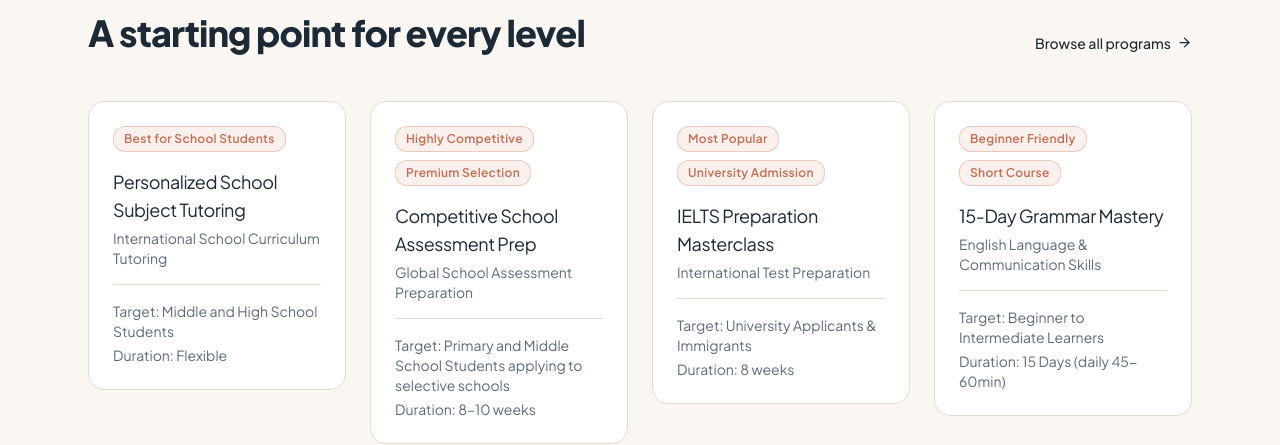
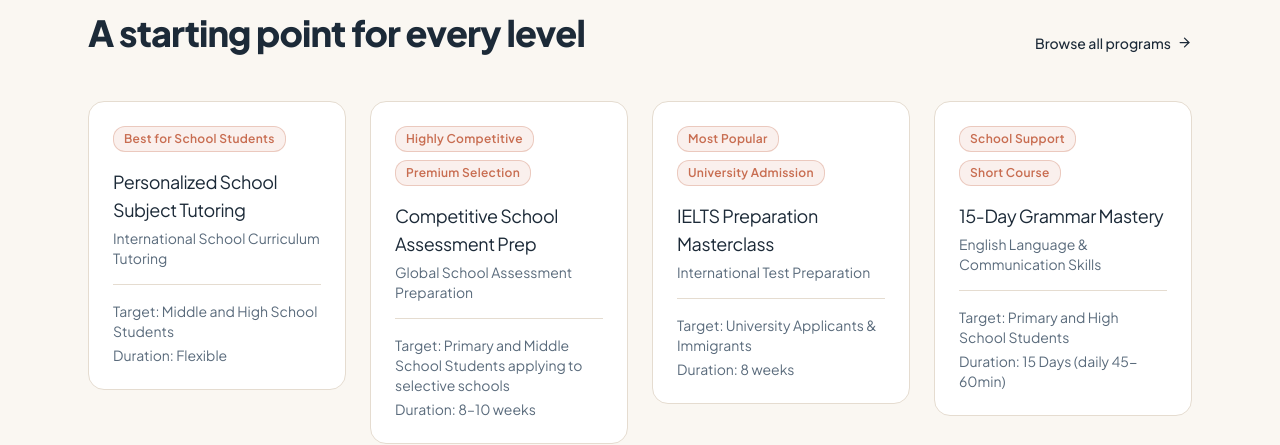
Before and after one commit to Raffy0-1/Aevian-Acadmey, a Next.js app: page / in a window 1280 px wide. Shown: the part 2646-3091 px from the top of the page. Built offline with nearby package versions, Linux system fonts and the light colour scheme; no server answers; the database is empty.

Commit message:
Reposition platform focus on UK & Australia exam tuition (NAPLAN, ACARA, IGCSE, IELTS), move e-skills to Coming Soon, and streamline country focus

```diff
--- a/app/countries/page.tsx
+++ b/app/countries/page.tsx
@@ -6,14 +6,16 @@ import { SectionHeading } from "@/components/ui/section-heading";
 import { Globe } from "lucide-react";
 
 export default function CountriesPage() {
-  const regions = [
-    { name: "United Kingdom", description: "Our primary market. Extensive support for UK SATs, GCSE/IGCSE, A-Levels, and 11+ Selective School Tests." },
-    { name: "Australia", description: "NAPLAN preparation, Australian Curriculum tutoring, and selective school entrance exams." },
-    { name: "USA & Canada", description: "SAT/ACT preparation, AP courses, MAP Growth, and American/Canadian school curricula." },
-    { name: "Gulf & Middle East", description: "Supporting expatriate families with international curricula and dedicated Quran & Islamic Studies programs." },
-    { name: "Europe", description: "IB curriculum specialists and English Language & Communication short courses." },
-    { name: "Pakistan & South Asia", description: "Affordable, high-quality tutoring for local and international boards, plus competitive IELTS/PTE preparation." }
+  const primaryRegions = [
+    { name: "United Kingdom", badge: "Primary Focus", description: "Comprehensive 1-on-1 private tuition for UK SATs, GCSE/IGCSE, A-Levels, 11+ Selective Exams, and Cambridge board assessments." },
+    { name: "Australia", badge: "Primary Focus", description: "Specialized NAPLAN preparation, ACARA Australian Curriculum tutoring, and selective school entrance exam coaching." },
   ];
+
+  const futureRegions = [
+    { name: "USA & North America", badge: "Coming Soon", description: "Standardized test prep (SAT/AP) and American curriculum subject tutoring." },
+    { name: "Gulf & Middle East", badge: "Coming Soon", description: "Expatriate international school curriculum support and Quranic foundations." },
+  ];
+
 
   return (
     <>
@@ -26,17 +28,44 @@ export default function CountriesPage() {
             description="Aevian connects students from around the world with expert educators. We offer specialized support tailored to the educational standards of your region."
           />
 
-          <div className="grid gap-6 sm:grid-cols-2">
-            {regions.map((region) => (
-              <div key={region.name} className="flex gap-4 p-6 rounded-lg border border-border bg-card">
-                <Globe className="h-6 w-6 text-gold shrink-0 mt-1" />
-                <div>
-                  <h3 className="text-xl font-medium text-foreground">{region.name}</h3>
-                  <p className="mt-2 text-sm text-muted-foreground">{region.description}</p>
-                </div>
+          <div className="space-y-10">
+            <div>
+              <h2 className="font-display text-2xl font-semibold text-foreground mb-6">Primary Target Markets</h2>
+              <div className="grid gap-6 sm:grid-cols-2">
+                {primaryRegions.map((region) => (
+                  <div key={region.name} className="flex gap-4 p-6 rounded-xl border border-meridian/30 bg-card shadow-sm">
+                    <Globe className="h-6 w-6 text-copper shrink-0 mt-1" />
+                    <div>
+                      <div className="flex items-center gap-2">
+                        <h3 className="text-xl font-medium text-foreground">{region.name}</h3>
+                        <span className="text-[10px] font-mono uppercase tracking-wider bg-copper/10 text-copper px-2 py-0.5 rounded-md font-semibold">{region.badge}</span>
+                      </div>
+                      <p className="mt-2 text-sm text-muted-foreground leading-relaxed">{region.description}</p>
+                    </div>
+                  </div>
+                ))}
               </div>
-            ))}
+            </div>
+
+            <div className="pt-6 border-t border-border">
+              <h2 className="font-display text-xl font-medium text-muted-foreground mb-6">Future Expansion</h2>
+              <div className="grid gap-6 sm:grid-cols-2">
+                {futureRegions.map((region) => (
+                  <div key={region.name} className="flex gap-4 p-6 rounded-xl border border-border bg-card/60 opacity-85">
+                    <Globe className="h-6 w-6 text-muted-foreground shrink-0 mt-1" />
+                    <div>
+                      <div className="flex items-center gap-2">
+                        <h3 className="text-lg font-medium text-foreground">{region.name}</h3>
+                        <span className="text-[10px] font-mono uppercase tracking-wider bg-muted text-muted-foreground px-2 py-0.5 rounded-md">{region.badge}</span>
+                      </div>
+                      <p className="mt-2 text-xs text-muted-foreground">{region.description}</p>
+                    </div>
+                  </div>
+                ))}
+              </div>
+            </div>
           </div>
+
         </Container>
       </main>
       <Footer />
--- a/components/home/audience-benefits.tsx
+++ b/components/home/audience-benefits.tsx
@@ -10,10 +10,11 @@ const parent = [
 
 const student = [
   "Join live classes from any device, no software to install",
-  "Track your own progress and unlock the next module",
-  "Earn certificates tied to real curriculum outcomes",
+  "Track your subject progress with past paper practice",
+  "Targeted prep for UK SATs, GCSEs, A-Levels, NAPLAN & IELTS",
   "Message your teacher directly between classes",
 ];
+
 
 export function AudienceBenefits() {
   return (
--- a/components/home/how-it-works.tsx
+++ b/components/home/how-it-works.tsx
@@ -36,10 +36,11 @@ export function HowItWorks() {
         <ScrollReveal>
           <SectionHeading
             eyebrow="How it works"
-            title="From first class to certificate"
+            title="From first diagnostic to exam success"
             align="center"
             className="mx-auto"
           />
+
         </ScrollReveal>
         <div className="mt-14 grid gap-10 sm:grid-cols-2 lg:grid-cols-4">
           <ScrollRevealStagger>
--- a/lib/data/programs.ts
+++ b/lib/data/programs.ts
@@ -118,27 +118,47 @@ export const programs: ProgramCategory[] = [
   {
     id: "language-skills",
     title: "English Language & Communication Skills",
-    description: "Short, impactful courses to improve fluency, grammar, and professional communication.",
+    description: "Targeted programs to improve spoken fluency, grammar, and formal writing for school exams.",
     courses: [
       {
         slug: "grammar-mastery",
         title: "15-Day Grammar Mastery",
-        description: "Intensive short course to solidify English grammar fundamentals.",
-        targetStudents: "Beginner to Intermediate Learners",
+        description: "Intensive short course to solidify English grammar fundamentals for school assessments.",
+        targetStudents: "Primary and High School Students",
         duration: "15 Days (daily 45-60min)",
-        learningOutcomes: ["Flawless sentence structure", "Confidence in writing", "Correction of common errors"],
-        badges: ["Beginner Friendly", "Short Course"],
-        curriculumTags: ["English Language"],
+        learningOutcomes: ["Flawless sentence structure", "Confidence in exam writing", "Correction of common syntax errors"],
+        badges: ["School Support", "Short Course"],
+        curriculumTags: ["UK Curriculum", "Australian Curriculum"],
         pricing: [
-          { name: "Complete Course", priceGBP: 59, priceUSD: 75, pricePKR: "8,000–15,000", features: ["Daily sessions", "Interactive exercises"] },
+          { name: "Complete Course", priceGBP: 59, priceUSD: 75, pricePKR: "8,000–15,000", features: ["Daily 1-on-1 sessions", "Interactive exam exercises"] },
+        ]
+      }
+    ]
+  },
+  {
+    id: "e-skills-coming-soon",
+    title: "E-Skills & Professional Certifications",
+    description: "Generic skill courses, coding bootcamps, and professional certificates (Launching soon).",
+    courses: [
+      {
+        slug: "coding-for-kids-coming-soon",
+        title: "Python & Creative Coding",
+        description: "Interactive programming for young learners (Enrollments opening soon).",
+        targetStudents: "Ages 10–16",
+        duration: "Coming Soon",
+        learningOutcomes: ["Computational logic", "Python fundamentals", "Project creation"],
+        badges: ["Coming Soon"],
+        curriculumTags: ["E-Skills"],
+        pricing: [
+          { name: "Notify Me", priceGBP: 0, priceUSD: 0, pricePKR: "Coming Soon", features: ["Priority notification list"] },
         ]
       }
     ]
   },
   {
     id: "quran-education",
-    title: "Quran Learning Programs",
-    description: "Dedicated 1-on-1 Quran classes for overseas Muslim families with verified teachers.",
+    title: "Quran & Arabic Foundations",
+    description: "Dedicated 1-on-1 Quran and Arabic reading classes for overseas families with verified native teachers.",
     courses: [
       {
         slug: "quran-reading",
@@ -147,33 +167,12 @@ export const programs: ProgramCategory[] = [
         targetStudents: "Children and Adults",
         duration: "Ongoing",
         learningOutcomes: ["Fluent Quran reading", "Correct pronunciation", "Understanding of basic Tajweed"],
-        badges: ["Beginner Friendly", "Flexible Timings"],
+        badges: ["1-on-1 Learning", "Flexible Timings"],
         curriculumTags: ["Quran"],
         pricing: [
           { name: "3 Classes / Week", priceGBP: 79, priceUSD: 100, pricePKR: "5,000–10,000", features: ["1-on-1 attention", "Tajweed focus"] },
         ]
       }
     ]
-  },
-  {
-    id: "islamic-foundations",
-    title: "Islamic Foundations",
-    description: "Structured Islamic studies courses designed for children and beginners.",
-    courses: [
-      {
-        slug: "islamic-foundations-course",
-        title: "1-Month Islamic Foundations",
-        description: "Learn essential Islamic teachings: Kalimas, Articles of Faith, Wudu, Namaz, and daily manners.",
-        targetStudents: "Children and Beginners",
-        duration: "1 Month",
-        learningOutcomes: ["Memorize 3 Kalimas", "Understand Wudu & Namaz", "Learn daily Islamic manners"],
-        badges: ["Beginner Friendly", "Structured Program"],
-        curriculumTags: ["Islamic Studies"],
-        pricing: [
-          { name: "3 Classes / Week", priceGBP: 79, priceUSD: 100, pricePKR: "8,000–12,000", features: ["Structured curriculum", "Engaging lessons", "45-min sessions"] },
-          { name: "5 Classes / Week", priceGBP: 120, priceUSD: 150, pricePKR: "12,000–18,000", features: ["Accelerated learning", "Daily engagement", "45-min sessions"] },
-        ]
-      }
-    ]
   }
 ];
```
